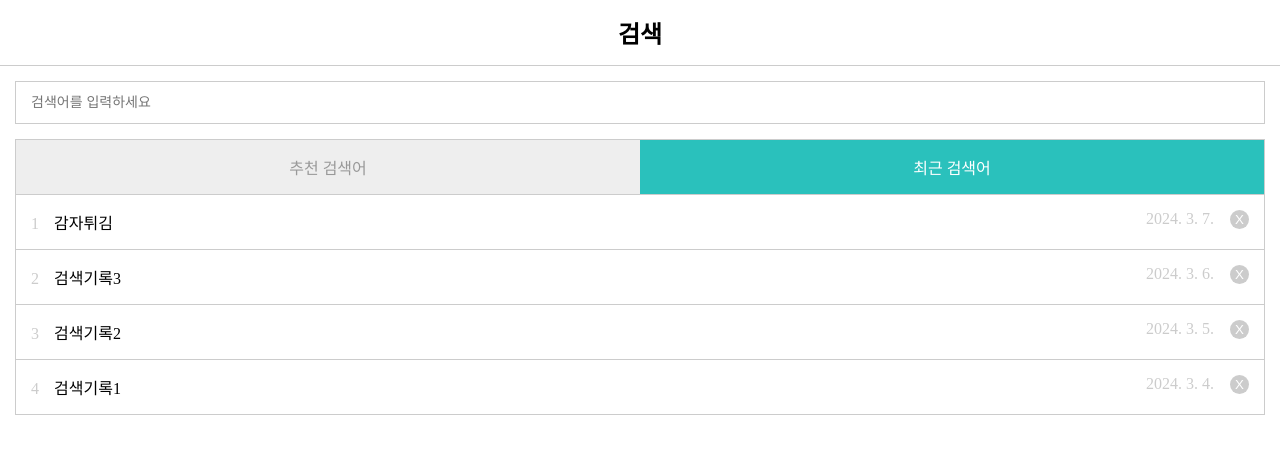
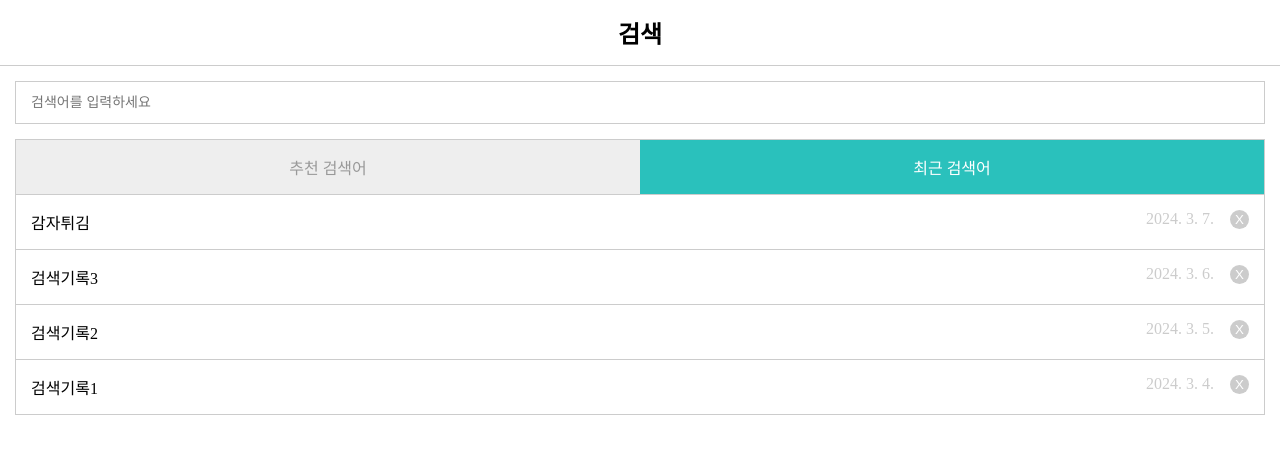
Before and after one commit to duo2208/react-search, a React app in the folder 3-component/: page / in a window 1280 px wide. Both pictures are taken after a click on the item "최근 검색어". Shown: the top 454 px of the page. Built offline with nearby package versions, Linux system fonts and the light colour scheme.

Commit message:
feat: 최근 검색어 및 추천 검색어 컴포넌트 단위로 다시 구현 (using 조합: 특수화)

```diff
--- a/3-component/src/components/HistoryList.js
+++ b/3-component/src/components/HistoryList.js
@@ -1,7 +1,6 @@
 import React from "react";
 import List from "./List.js";
 import store from "../Store.js";
-import { formatRelativeDate } from "../helpers.js";
 
 export default class HistoryList extends React.Component {
     constructor() {
@@ -23,8 +22,7 @@ export default class HistoryList extends React.Component {
         })
     }
 
-    handleClearHistory(event, keyword) {
-        event.stopPropagation();
+    handleClearHistory(keyword) {
         store.removeHistory(keyword);
         this.fetch();
     };
@@ -32,22 +30,10 @@ export default class HistoryList extends React.Component {
     render() {
         return (
             <List
+                hasDate={true}
                 data={this.state.historyList}
                 onClick={this.props.onClick}
-                renderItem={(item, idx) => {
-                    return(
-                        <>
-                            <span className="number">{idx + 1}</span>
-                            <span>{item.keyword}</span>
-                            <span className="date">{formatRelativeDate(item.date)}</span>
-                            <button
-                                className="btn-remove"
-                                onClick={event => this.handleClearHistory(event, item.keyword)}
-                            >
-                            </button>
-                        </>
-                    )
-                }}
+                onRemove={(keyword) => this.handleClearHistory(keyword)}
             />
         )
     }
--- a/3-component/src/components/KeywordList.js
+++ b/3-component/src/components/KeywordList.js
@@ -21,16 +21,9 @@ export default class KeywordList extends React.Component {
     render() {
         return (
             <List
+                hasIdx={true}
                 data={this.state.keywordList}
                 onClick={this.props.onClick}
-                renderItem={(item, idx) => {
-                    return (
-                        <>
-                            <span className="number">{idx + 1}</span>
-                            <span>{item.keyword}</span>
-                        </>
-                    )
-                }}
             />
         )
     };
--- a/3-component/src/components/List.js
+++ b/3-component/src/components/List.js
@@ -1,6 +1,19 @@
 import React from "react";
+import { formatRelativeDate } from "../helpers.js";
 
-const List = ({ data = [], onClick, renderItem }) => {
+const List = ({
+    data = [],
+    hasIdx = false,
+    hasDate = false,
+    onClick,
+    onRemove,
+    }) => {
+
+    const handleClickRemove = (event, keyword) => {
+        event.stopPropagation();
+        onRemove(keyword);
+    };
+
     return (
         <ul className="list">
             {data.map((item, idx) => (
@@ -8,7 +21,20 @@ const List = ({ data = [], onClick, renderItem }) => {
                     key={item.id}
                     onClick={() => onClick(item.keyword)}
                 >
-                    { renderItem(item, idx) }
+                    {hasIdx && (
+                        <span className="number">{idx + 1}</span>
+                    )}
+                    <span>{item.keyword}</span>
+                    {hasDate && (
+                        <span className="date">{formatRelativeDate(item.date)}</span>
+                    )}
+                    {!!onRemove && (
+                        <button
+                            className="btn-remove"
+                            onClick={event => handleClickRemove(event, item.keyword)}
+                        >
+                        </button>
+                    )}
                 </li>
             ))}
         </ul>
```
